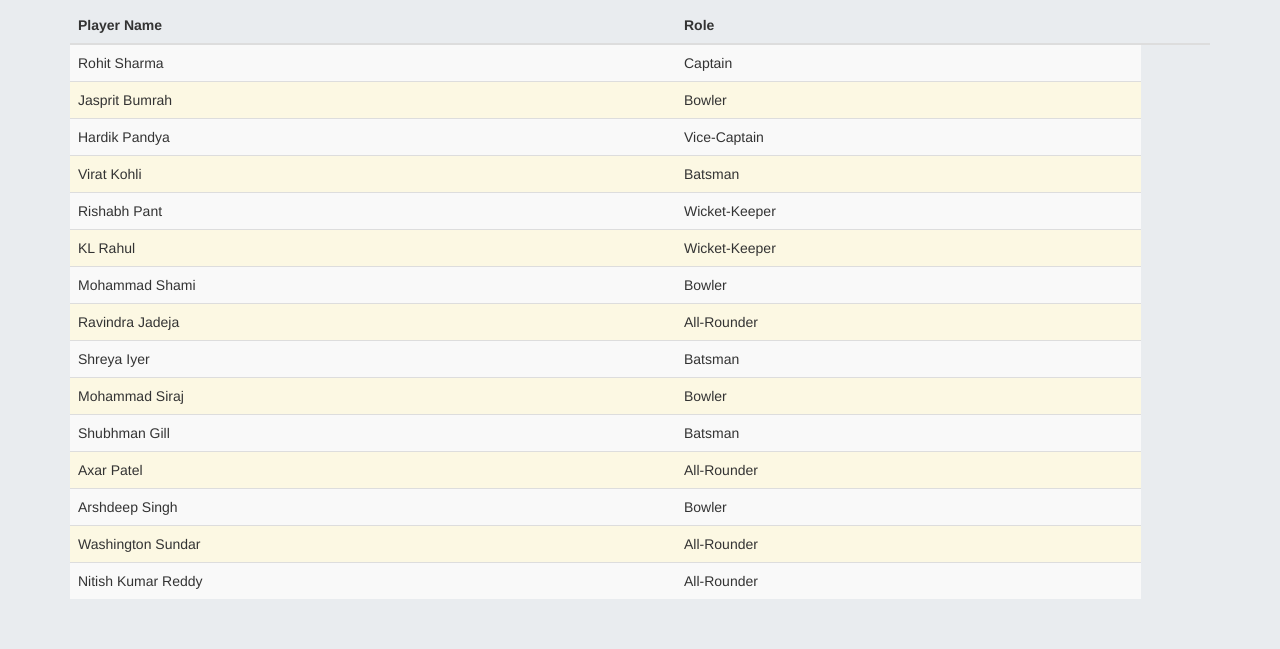
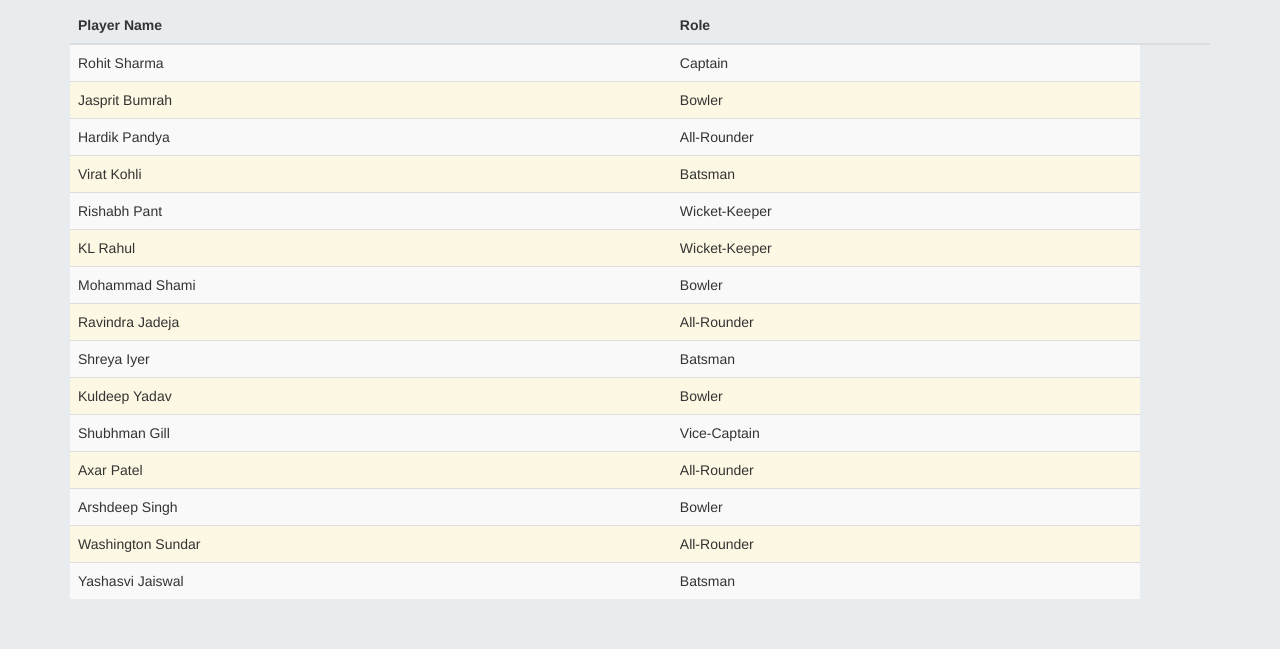
Before and after one commit to bharani-5/indian-cricket-team-2025, a plain HTML site: page index.html in a window 1280 px wide. Shown: the part 1025-1674 px from the top of the page. Drawn offline with nearby package versions, Linux system fonts and the light colour scheme.

Commit message:
index.html

```diff
--- a/index.html
+++ b/index.html
@@ -106,7 +106,7 @@
             </tr>
             <tr class="bg-warning">
               <td>Hardik Pandya</td>
-              <td>Vice-Captain</td>
+              <td>All-Rounder</td>
             </tr>
             <tr class="bg-warning">
               <td>Virat Kohli</td>
@@ -133,12 +133,12 @@
               <td>Batsman</td>
             </tr>
             <tr class="bg-warning">
-              <td>Mohammad Siraj</td>
+              <td>Kuldeep Yadav</td>
               <td>Bowler</td>
             </tr>
             <tr class="bg-warning">
               <td>Shubhman Gill</td>
-              <td>Batsman</td>
+              <td>Vice-Captain</td>
             </tr>
             <tr class="bg-warning">
               <td>Axar Patel</td>
@@ -153,8 +153,8 @@
               <td>All-Rounder</td>
             </tr>
             <tr class="bg-warning">
-              <td>Nitish Kumar Reddy</td>
-              <td>All-Rounder</td>
+              <td>Yashasvi Jaiswal</td>
+              <td>Batsman</td>
             </tr>
           </tbody>
         </table>
```
